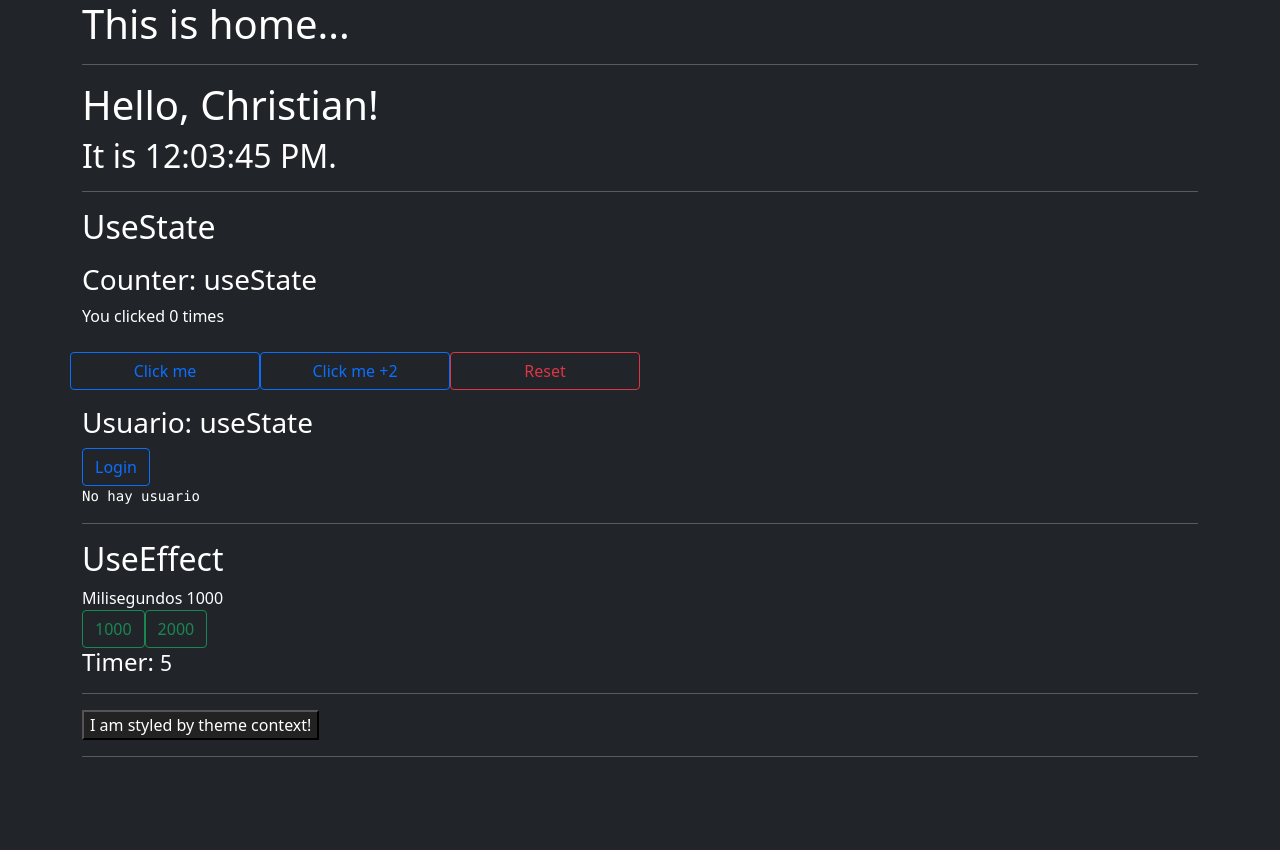
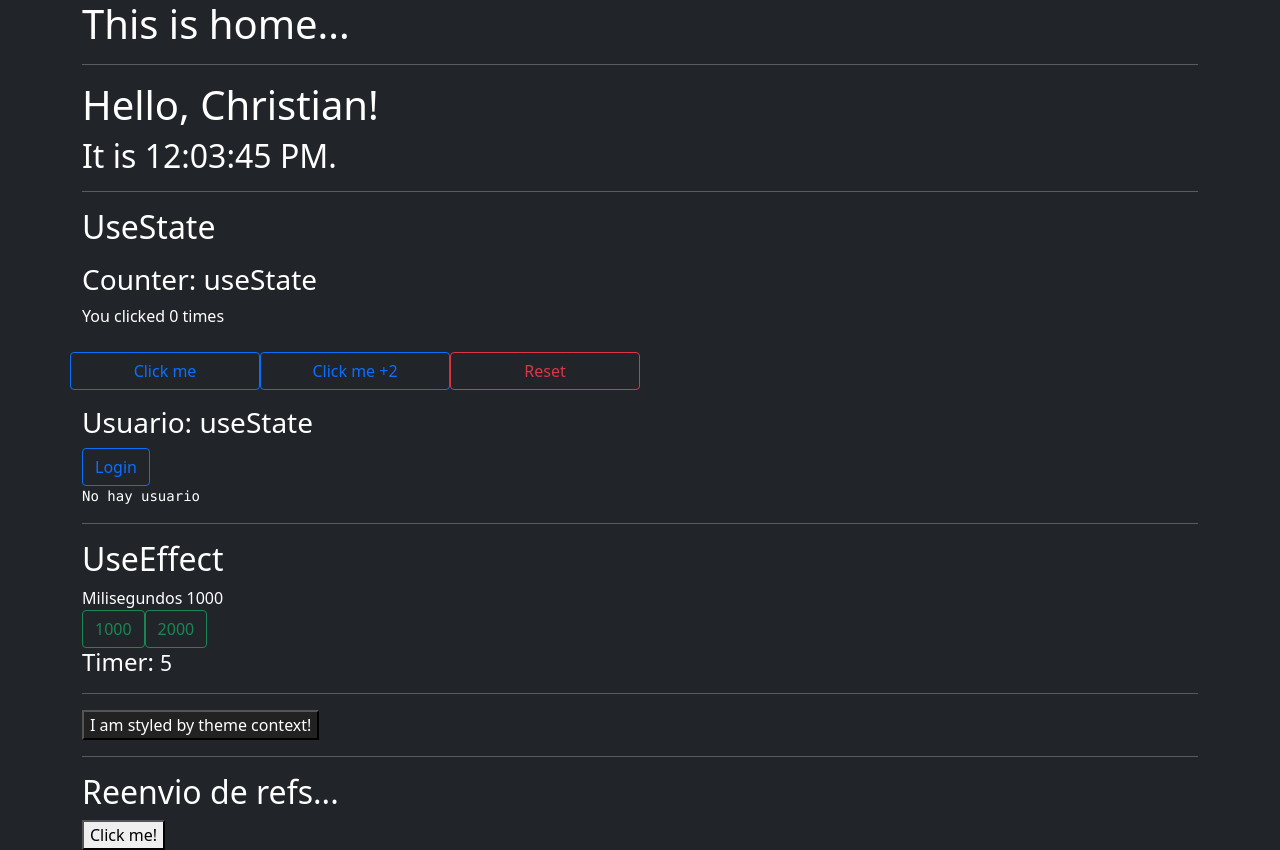
Before and after one commit to chmalo/react-ts, a React (Create React App) app: page / in a window 1280 px wide. Before the commit the page ends 800 px from the top, so only its background shows below. Built offline with nearby package versions, Linux system fonts and the light colour scheme.

Commit message:
forwarding refs

```diff
--- a/src/App.tsx
+++ b/src/App.tsx
@@ -1,4 +1,3 @@
-import React from "react";
 import Clock from './documentation/Clock';
 
 import {Counter} from "./hooks/Counter";
@@ -8,6 +7,9 @@ import {TimerPadre} from "./hooks/TimerPadre";
 
 import {Toolbar} from "./hooks/Toolbar";
 import { ThemeContext } from "./hooks/ThemeContext";
+
+import { createRef } from 'react';
+import {FancyButton} from "./forwarding-refs/FancyButton";
 
 const themes = {
     light: {
@@ -19,6 +21,8 @@ const themes = {
         background: "#222222"
     }
 };
+
+const ref = createRef<HTMLButtonElement>();
 
 function App() {
   return (
@@ -37,6 +41,10 @@ function App() {
             <Toolbar />
         </ThemeContext.Provider>
         <hr/>
+        <h2>Reenvio de refs...</h2>
+        <FancyButton ref={ref}>
+            Click me!
+        </FancyButton>
       </div>
   )
 }
--- /dev/null
+++ b/src/forwarding-refs/FancyButton.tsx
@@ -0,0 +1,13 @@
+import {ForwardedRef, forwardRef} from "react";
+
+export const FancyButton = forwardRef(({children}: {children:string}, ref: ForwardedRef<HTMLButtonElement>) => {
+    const clickChange = () => {
+        console.log(children, ref);
+    }
+
+    return (
+        <button ref={ref} className="FancyButton" onClick={clickChange}>
+            {children}
+        </button>
+    )
+});
--- a/src/hooks/ThemedButton.tsx
+++ b/src/hooks/ThemedButton.tsx
@@ -4,7 +4,7 @@ import {ThemeContext} from "./ThemeContext";
 
 export function ThemedButton() {
     const theme = useContext(ThemeContext);
-    console.log(theme);
+
     return (
         <div>
             <button style={{background: theme.background, color: theme.foreground}}>
```
